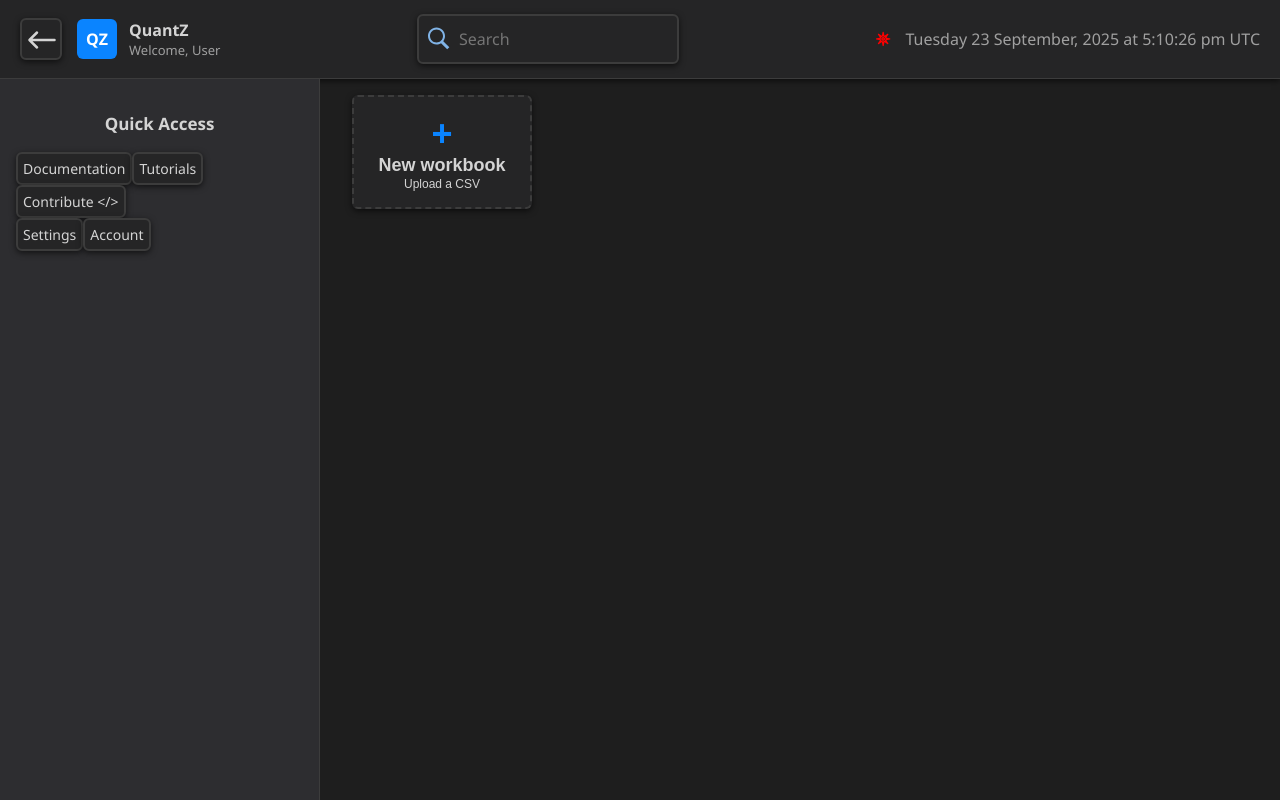
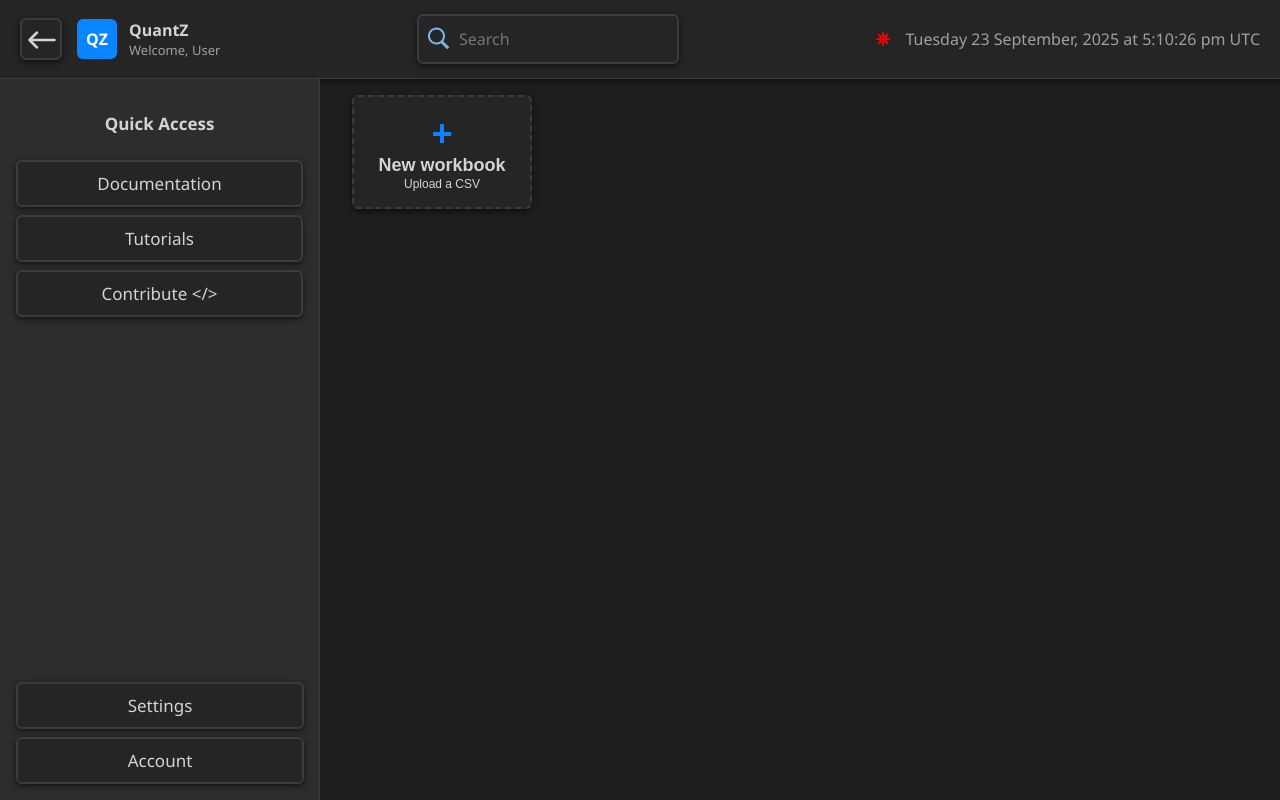
Before and after one commit to Dark-CodeX/QuantZ, a React (Vite) app in the folder src/web/: page / in a window 1280 px wide. Built offline with nearby package versions, Linux system fonts and the light colour scheme.

Commit message:
UPDATE: 1. styles for left-panel, dividing it into top and bottom sections

```diff
--- a/src/web/src/css/Home.css
+++ b/src/web/src/css/Home.css
@@ -30,6 +30,28 @@ html,
   color: var(--fg);
   padding: 16px;
   border-right: 1px solid var(--border);
+}
+
+.quick-access-panel,
+.settings {
+  flex: 1;
+  display: flex;
+  justify-content: center;
+  gap: 8px;
+  flex-direction: column;
+}
+
+.settings {
+  position: fixed;
+  bottom: 16px;
+  width: calc(20rem - 32px);
+}
+
+.quick-access-panel button,
+.settings button {
+  padding: 10px 12px !important;
+  font-size: 17px !important;
+  font-weight: 500 !important;
 }
 
 .grid {
```
